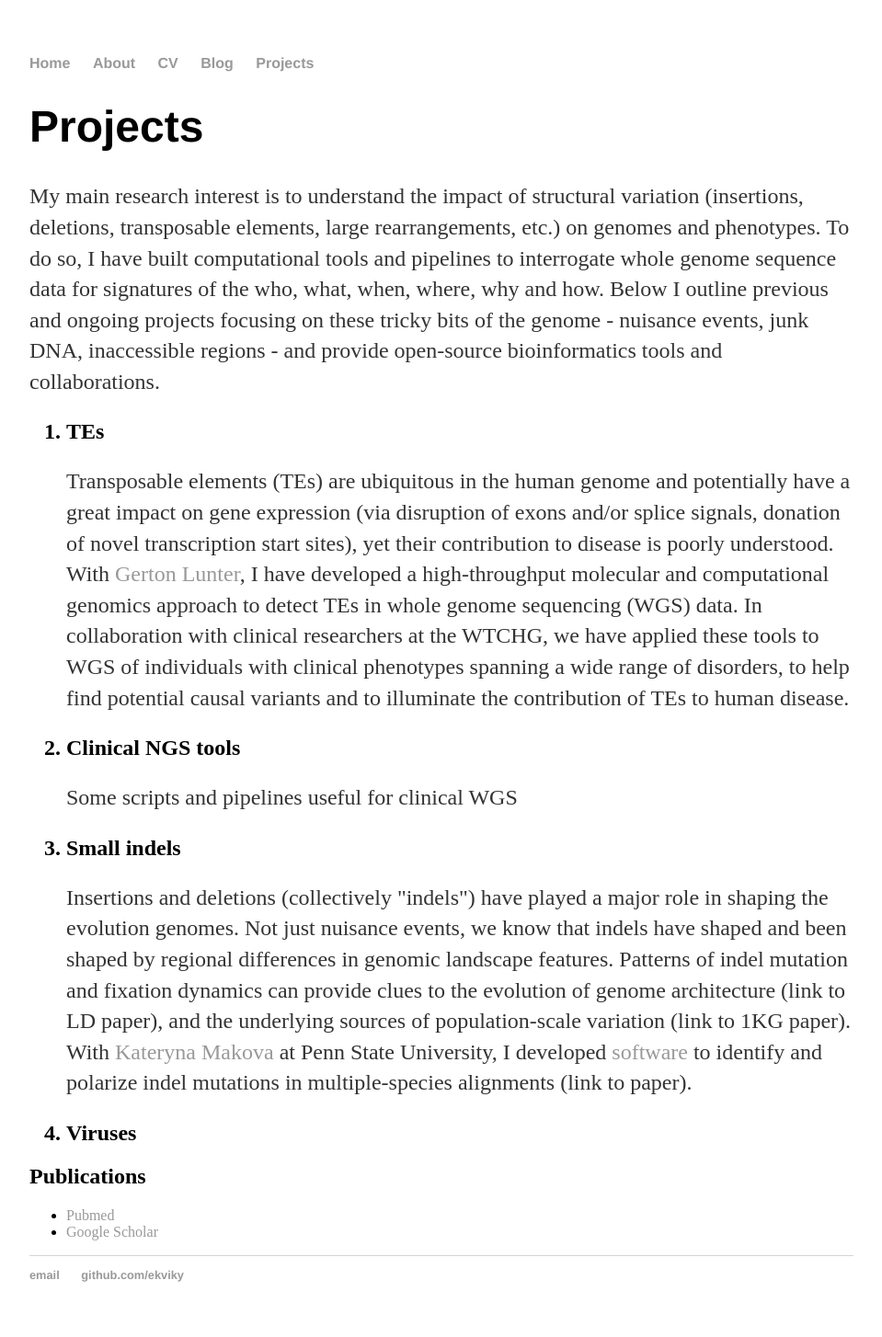
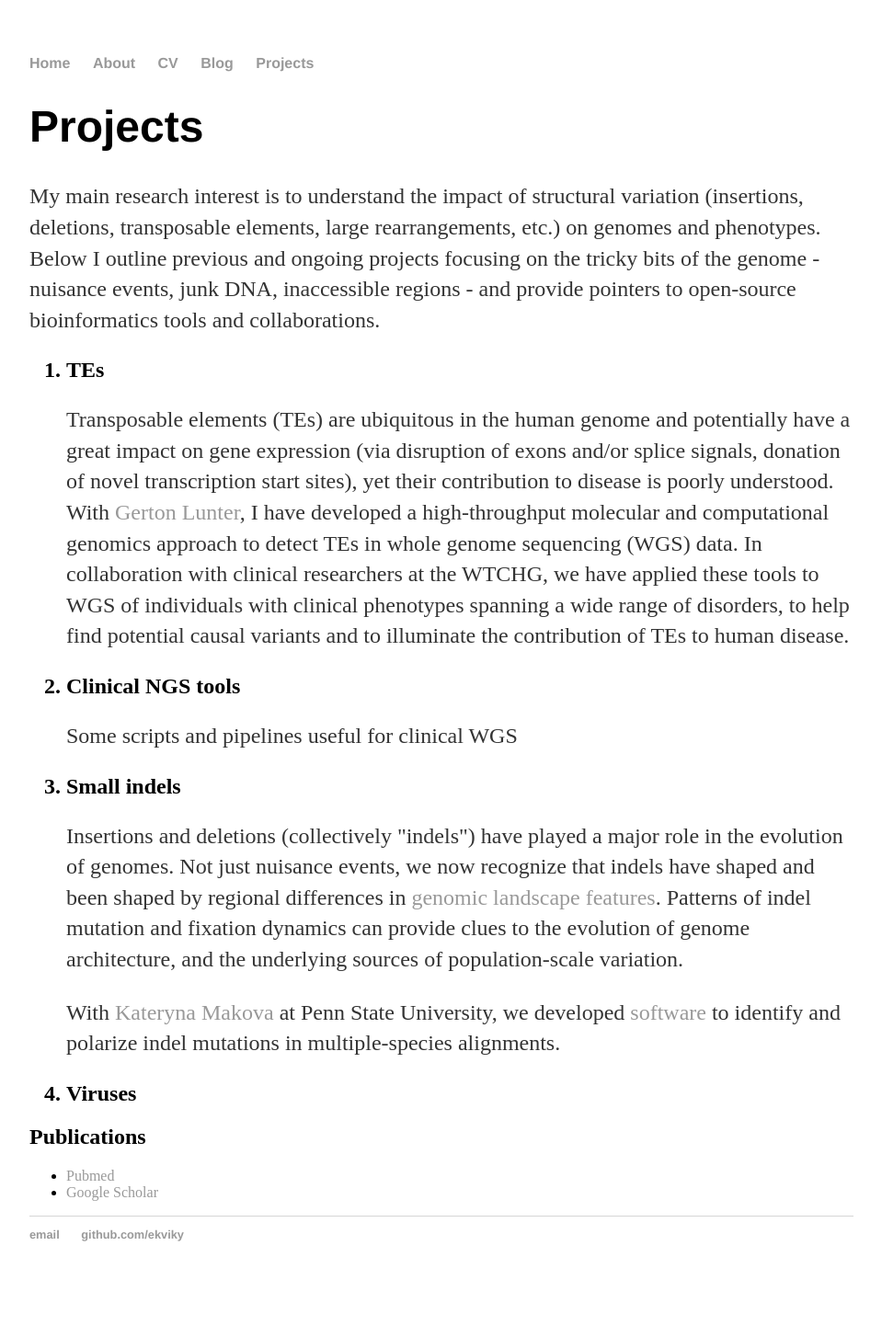
Before and after one commit to ekviky/ekviky.github.io, a Jekyll site: the page built from projects/index.html, in a window 1280 px wide. Shown: the whole page at 92% size, without its empty margins (160-1119 px from the left). Built offline with Jekyll 4.4.1, drawn with Linux system fonts in a browser that asks for light colours; after the commit the page ends 1410 px from its top, so only the background shows below that.

Commit message:
update projects page

```diff
--- a/projects/index.html
+++ b/projects/index.html
@@ -6,7 +6,7 @@ title: ekviky Projects
 
 	<div class="projects">
 		<h1>Projects</h1>
-		<p>My main research interest is to understand the impact of structural variation (insertions, deletions, transposable elements, large rearrangements, etc.) on genomes and phenotypes. To do so, I have built computational tools and pipelines to interrogate whole genome sequence data for signatures of the who, what, when, where, why and how. Below I outline previous and ongoing projects focusing on these tricky bits of the genome - nuisance events, junk DNA, inaccessible regions - and provide open-source bioinformatics tools and collaborations.<p>
+		<p>My main research interest is to understand the impact of structural variation (insertions, deletions, transposable elements, large rearrangements, etc.) on genomes and phenotypes. Below I outline previous and ongoing projects focusing on the tricky bits of the genome - nuisance events, junk DNA, inaccessible regions - and provide pointers to open-source bioinformatics tools and collaborations.<p>
 		<ol>
 			<h2><li>TEs</li></h2>
 			<p>Transposable elements (TEs) are ubiquitous in the human genome and potentially have a great impact on gene expression (via disruption of exons and/or splice signals, donation of novel transcription start sites), yet their contribution to disease is poorly understood. With  <a href="http://www.well.ox.ac.uk/gerton-lunter#research">Gerton Lunter</a>, I have developed a high-throughput molecular and computational genomics approach to detect TEs in whole genome sequencing (WGS) data. In collaboration with clinical researchers at the WTCHG, we have applied these tools to WGS of individuals with clinical phenotypes spanning a wide range of disorders, to help find potential causal variants and to illuminate the contribution of TEs to human disease.<p>
@@ -14,7 +14,8 @@ title: ekviky Projects
 			<h2><li>Clinical NGS tools</li></h2>
 			<p>Some scripts and pipelines useful for clinical WGS<p>
 			<h2><li>Small indels</li></h2>
-			<p> Insertions and deletions (collectively "indels") have played a major role in shaping the evolution genomes. Not just nuisance events, we know that indels have shaped and been shaped by regional differences in genomic landscape features. Patterns of indel mutation and fixation dynamics can provide clues to the evolution of genome architecture (link to LD paper), and the underlying sources of population-scale variation (link to 1KG paper). With <a href="http://www.bx.psu.edu/makova_lab/">Kateryna Makova</a> at Penn State University, I developed <a href="https://usegalaxy.org/">software</a> to identify and polarize indel mutations in multiple-species alignments (link to paper).<p>
+			<p> Insertions and deletions (collectively "indels") have played a major role in the evolution of genomes. Not just nuisance events, we now recognize that indels have shaped and been shaped by regional differences in <a href="http://journals.plos.org/ploscompbiol/article?id=10.1371/journal.pcbi.0030176">genomic landscape features</a>. Patterns of indel mutation and fixation dynamics can provide clues to the evolution of genome architecture, and the underlying sources of population-scale variation.<p>
+			<p>With <a href="http://www.bx.psu.edu/makova_lab/">Kateryna Makova</a> at Penn State University, we developed <a href="https://usegalaxy.org/">software</a> to identify and polarize indel mutations in multiple-species alignments.<p>
 			<h2><li>Viruses</li></h2>
 		</ol>
 		<h2>Publications</h2>
```
Also changed, not shown: 1 other file.
